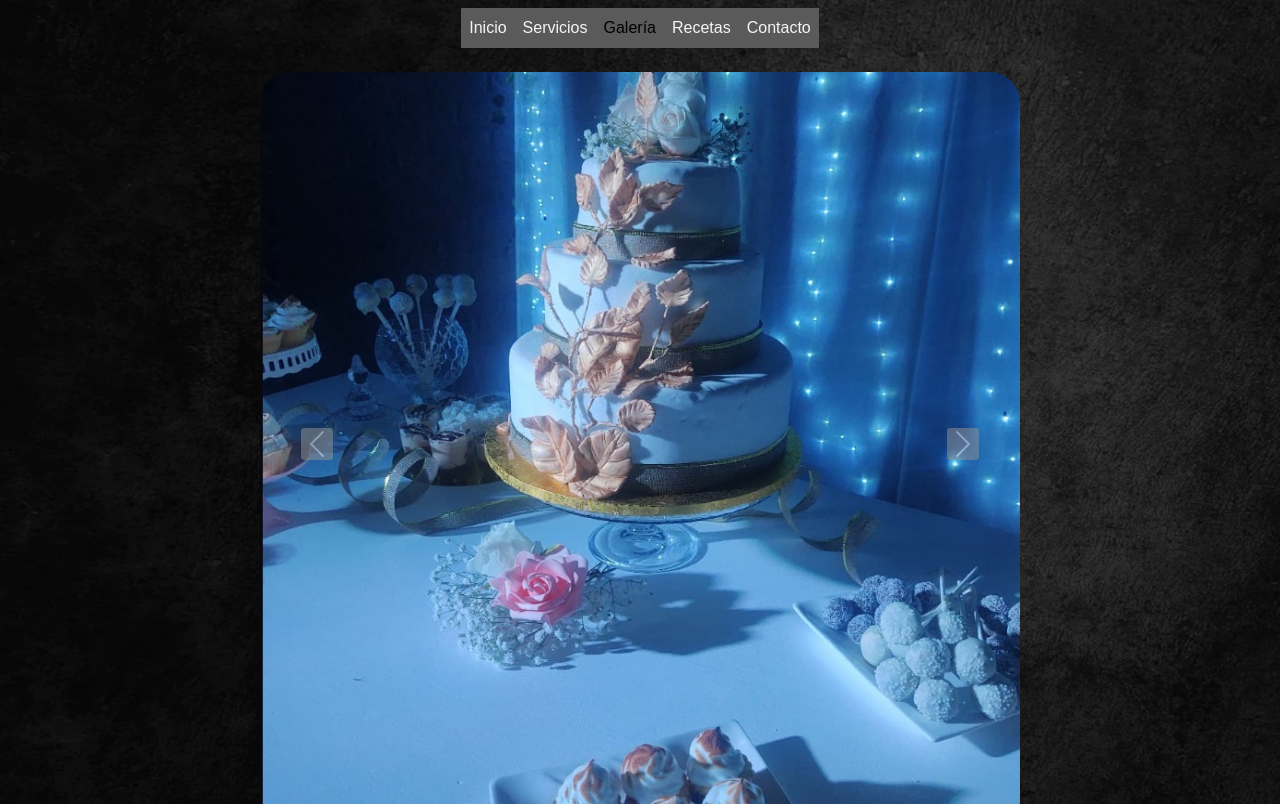
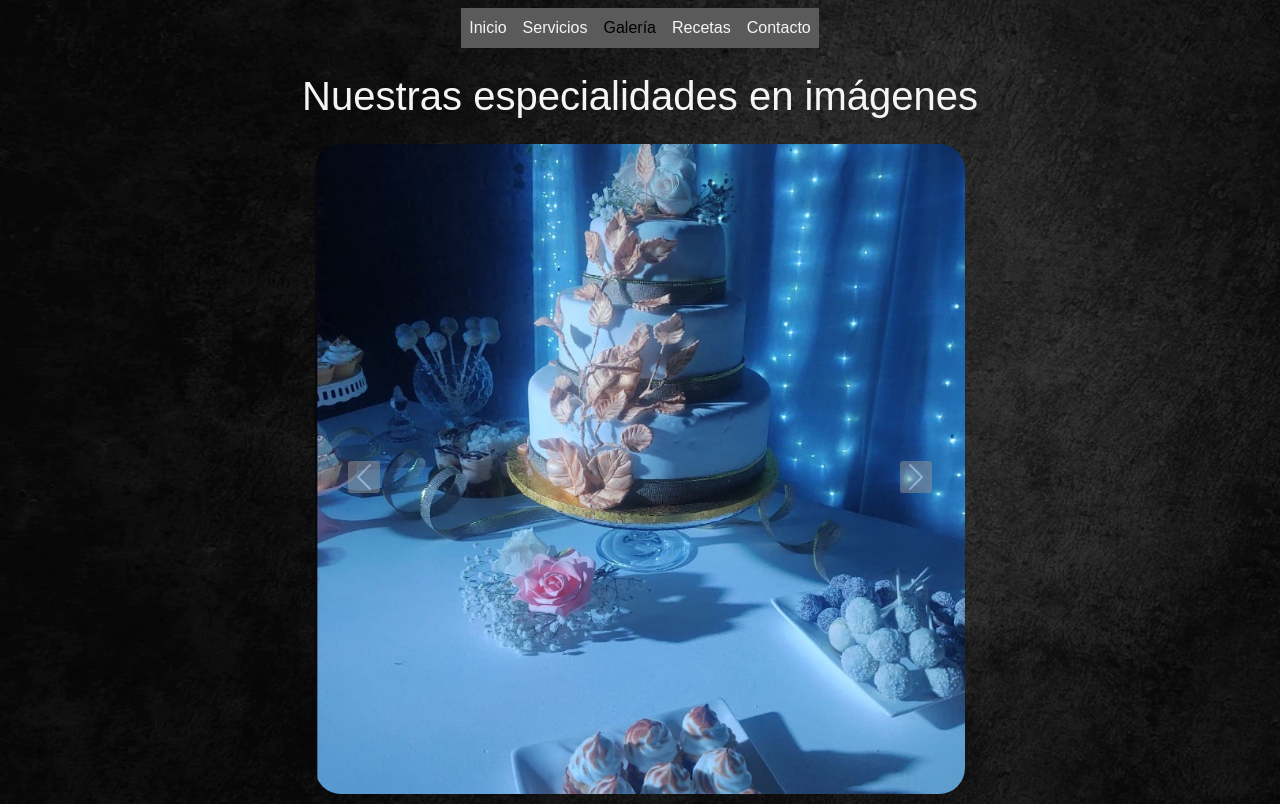
Before and after one commit to Andreolise/EntregaFinal-Andreoli, a website: page pages/galeria.html in a window 1280 px wide. Shown: the top 804 px of the page. Drawn offline with nearby package versions, Linux system fonts and the light colour scheme.

Commit message:
Commit de entrega final

```diff
--- a/pages/galeria.html
+++ b/pages/galeria.html
@@ -14,13 +14,13 @@
 <body class="pages">
 
 <header>
-        <nav class="navbar navbar-expand-lg">
+    <nav class="navbar navbar-expand-lg container-fluid text-center">
         <div class="container-fluid">
-                <button class="navbar-toggler" type="button" data-bs-toggle="collapse" data-bs-target="#navbarSupportedContent" aria-controls="navbarSupportedContent" aria-expanded="false" aria-label="Toggle navigation">
+            <button class="navbar-toggler mx-auto" type="button" data-bs-toggle="collapse" data-bs-target="#navbarSupportedContent" aria-controls="navbarSupportedContent" aria-expanded="false" aria-label="Toggle navigation">
                 <span class="navbar-toggler-icon"></span>
             </button>
             <div class="collapse navbar-collapse" id="navbarSupportedContent">
-                    <ul class="navbar-nav me-auto mb-2 mb-lg-0">
+                <ul class="navbar-nav mx-auto mb-2 mb-lg-0">
                     <li class="nav-item">
                         <a class="nav-link" href="../index.html">Inicio</a>
                     </li>
@@ -42,8 +42,10 @@
     </nav>
 </header>
 
+<h1 class="mt-3 text-center">Nuestras especialidades en imágenes</h1>
+
 <!--Carrusel de imágenes-->
-    <section id="carouselExampleIndicators" class="carousel slide mx-auto">
+    <section id="carouselExampleIndicators" class="carousel slide mx-auto mt-3">
         <div class="carousel-inner">
             <div class="carousel-item active">
                 <img src="../img/galeria/torta1.jpg" class="d-block w-100" alt="Torta de cumpleaños">
--- a/scss/_galeria.scss
+++ b/scss/_galeria.scss
@@ -7,7 +7,6 @@ $pantallas: (
 @mixin media-up($pantalla){
     @media screen and (min-width: map-get($pantallas, $pantalla)) {
         @content;
-
     }
 }
 
@@ -22,12 +21,11 @@ $pantallas: (
     @include media-up(ml){
         height: 415px;
         width: 415px;
-
     }
     @include media-up(sm){
-            height: 760px;
-            width: 760px;
-
+        height: 650px;
+        width: 650px;
+        padding-top: 0rem;
     }
 }
 
@@ -35,7 +33,7 @@ $pantallas: (
     height: 300px;
     width: 300px;
     border-radius: 10%;
-    padding-top: 10rem;
+    padding-top: 5rem;
     @include media-up(mm){
         height: 360px;
         width: 360px;
@@ -43,21 +41,21 @@ $pantallas: (
     @include media-up(ml){
         height: 415px;
         width: 415px;
-        padding-top: 9rem;
+        padding-top: 4rem;
     }
     @include media-up(sm){
-        height: 760px;
-        width: 760px;
-        padding-top: 1rem;
+        height: 650px;
+        width: 650px;
+        padding-top: 0rem;
     }
 }
 
 .carousel-control-next-icon, .carousel-control-prev-icon {
     background-color: rgb(150, 150, 150);
     border-radius: 10%;
-    margin-top: 20rem;
+    margin-top: 10rem;
     @include media-up(ml){
-    margin-top: 18rem;
+        margin-top: 8rem;
     }
     @include media-up(sm){
         margin-top: 1rem;
--- a/scss/styles.scss
+++ b/scss/styles.scss
@@ -20,17 +20,15 @@ $color-principal: whitesmoke;
     flex-direction: column;
     min-height: 100vh;
   }
+
 //Modificaciones de fondo para las pages
   .pages {
     background-image: url("../img/background-pages.jpg");
     background-size: cover;
     background-repeat: no-repeat;
   }
+
 //Estilos barra de navegación
-header {
-  display: flex;
-  justify-content: space-around;
-}
   .navbar-toggler {
     background-color: rgb(210, 210, 210);
     border: solid 1px rgb(90,90, 90);
@@ -41,6 +39,7 @@ header {
     background-color: rgb(90,90, 90);
     font-family:'Montserrat', sans-serif;
   }
+
 //Estilos del footer
 footer {
   margin-top: auto ;
@@ -57,7 +56,28 @@ footer {
     height: 50px;
   }
 
-//Tamaño imagen de inicio
+//Estilos imagen de inicio
+$pantallas: (
+    mm : 321px,
+    ml : 376px,
+    sm : 426px,
+);
+
+@mixin media-up($pantalla){
+    @media screen and (max-width: map-get($pantallas, $pantalla)) {
+        @content;
+
+    }
+}
 #indeximg img {
   max-height: 40rem;
+  @include media-up(mm){
+    margin-top: 40rem;
 }
+@include media-up(ml){
+    margin-top: 25rem;
+}
+@include media-up(sm){
+    margin-top: 10rem;
+}
+}
```
Also changed, not shown: index.html (+6 -5 lines), pages/contacto.html (+6 -4 lines), pages/recetas.html (+6 -4 lines), pages/servicios.html (+3 -3 lines), css/styles.css, 1 other file. Lines whose indentation alone changed are shown as unchanged.
